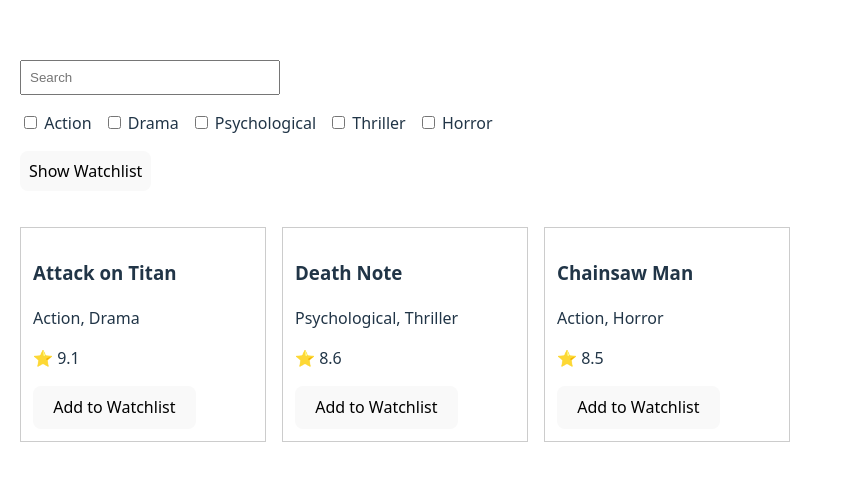
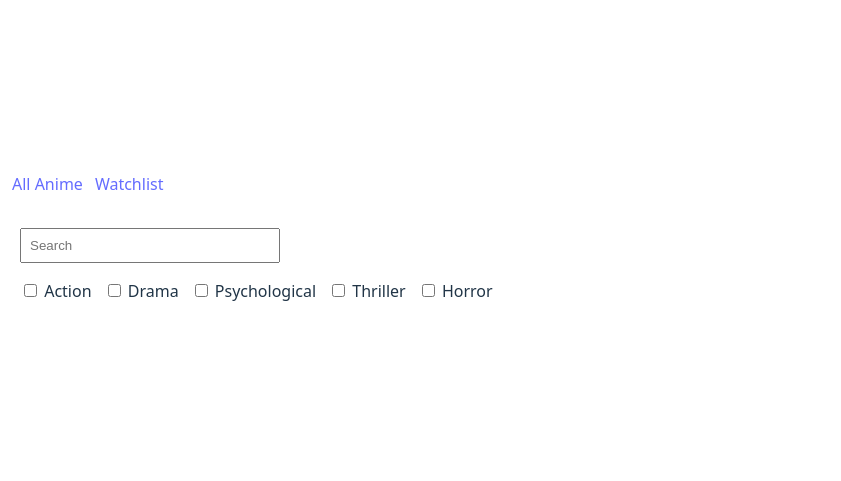
Before and after one commit to utkarrshgit/anime-tracker, a React (Vite) app: page /watchlist in a window 1280 px wide. Shown: the part 149-630 px from the top of the page, without its empty margins (0-841 px from the left). Built offline with nearby package versions, Linux system fonts and the light colour scheme.

Commit message:
feat: add routing for anime list and watchlist

```diff
--- a/package.json
+++ b/package.json
@@ -11,7 +11,8 @@
   },
   "dependencies": {
     "react": "^19.2.0",
-    "react-dom": "^19.2.0"
+    "react-dom": "^19.2.0",
+    "react-router-dom": "^7.11.0"
   },
   "devDependencies": {
     "@eslint/js": "^9.39.1",
--- a/src/App.jsx
+++ b/src/App.jsx
@@ -1,7 +1,22 @@
-import AnimeList from "./pages/AnimeList"
+import { BrowserRouter, Routes, Route, Link } from "react-router-dom";
+import AnimeList from "./pages/AnimeList";
 
 function App() {
-	return <AnimeList />;
+  return (
+    <BrowserRouter>
+      <nav style={{ padding: 12 }}>
+        <Link to="/" style={{ marginRight: 12 }}>
+          All Anime
+        </Link>
+        <Link to="/watchlist">Watchlist</Link>
+      </nav>
+
+      <Routes>
+        <Route path="/" element={<AnimeList />} />
+        <Route path="/watchlist" element={<AnimeList watchlistOnly />} />
+      </Routes>
+    </BrowserRouter>
+  );
 }
 
 export default App;
--- a/src/pages/AnimeList.jsx
+++ b/src/pages/AnimeList.jsx
@@ -3,10 +3,9 @@
 import AnimeCard from "../components/AnimeCard";
 import { useWatchlist } from "../context/WatchlistContext";
 
-function AnimeList() {
+function AnimeList({ watchlistOnly = false }) {
   const [query, setQuery] = useState("");
   const [selectedGenres, setSelectedGenres] = useState([]);
-  const [showWatchlistOnly, setShowWatchlistOnly] = useState(false);
 
   const { watchlist } = useWatchlist();
 
@@ -21,10 +20,9 @@
       selectedGenres.length === 0 ||
       selectedGenres.some((g) => anime.genres.includes(g));
 
-    const matchWatchlist =
-      !showWatchlistOnly || watchlist.includes(anime.id);
+    const matchesWatchlist = !watchlistOnly || watchlist.includes(anime.id);
 
-    return matchesTitle && matchesGenre && matchWatchlist;
+    return matchesTitle && matchesGenre && matchesWatchlist;
   });
 
   return (
@@ -60,18 +58,10 @@
         ))}
       </div>
 
-      {/* Watchlist toggle */}
-      <button
-        onClick={() => setShowWatchlistOnly((prev) => !prev)}
-        style={{ padding: 8, marginBottom: 16 }}
-      >
-        {showWatchlistOnly ? "Show all" : "Show Watchlist"}
-      </button>
-
       {/* Anime list */}
       <div style={{ display: "flex", gap: 16, marginTop: 20 }}>
         {filteredAnime.map((anime) => (
-          <AnimeCard key={anime.id} anime={anime}/>
+          <AnimeCard key={anime.id} anime={anime} />
         ))}
       </div>
     </div>
```
Also changed, not shown: 1 other file (tests, documents, lock files or other folders).
